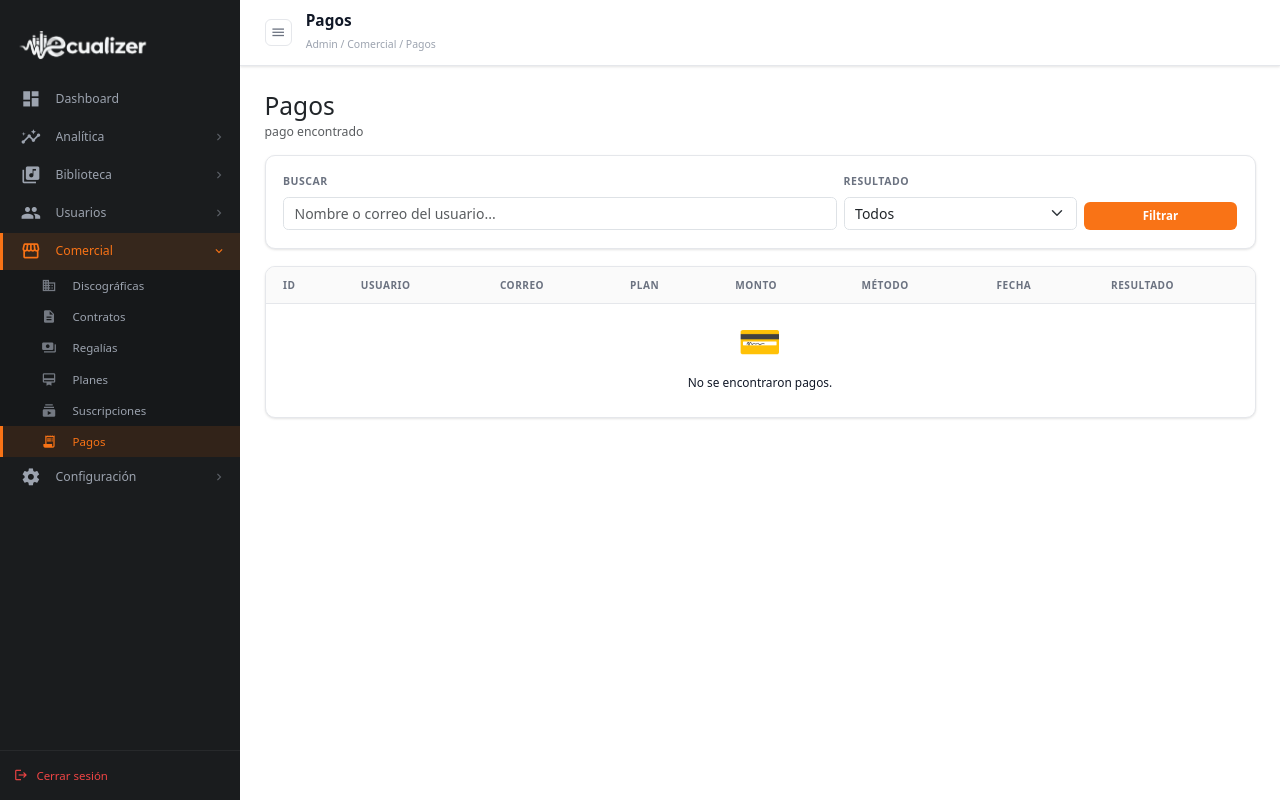
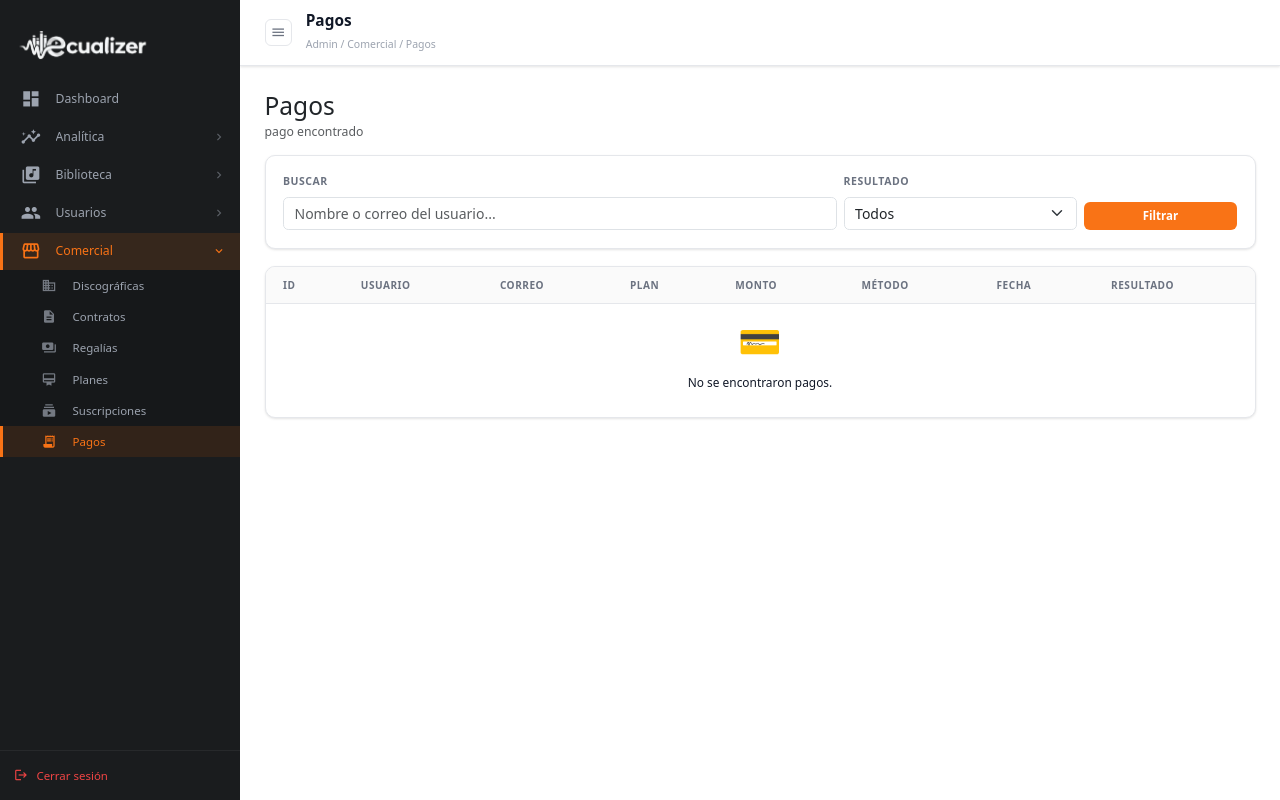
Before and after one commit to josselyn12G/Ecualizer, a Django app: template pagos/templates/pagos/admin/pagos_lista.html in a window 1280 px wide. Run offline with Django 5.2, Linux system fonts and the light colour scheme; the template is opened without the code that fills it, so the values that code supplies are empty.

Commit message:
Correcion perfil administrador

```diff
--- a/config/settings.py
+++ b/config/settings.py
@@ -84,7 +84,7 @@
         'NAME': 'Ecualizer',
         'USER': 'login_Administrador',
         'PASSWORD': 'Admin@Ecualizer2026!',
-        'HOST': 'TONY',
+        'HOST': '.\\SQLEXPRESS',
         'PORT': '',
         'OPTIONS': {
             'driver': 'ODBC Driver 17 for SQL Server',
--- a/usuarios/templates/usuarios/admin/base_admin.html
+++ b/usuarios/templates/usuarios/admin/base_admin.html
@@ -146,23 +146,7 @@
         </div>
       </div>
       <div class="nav-group {% block nav_config_open %}{% endblock %}">
-        <button class="nav-group__header" type="button">
-          <span class="material-icons">settings</span>
-          <span class="nav-group__label">Configuración</span>
-          <span class="material-icons nav-group__arrow">chevron_right</span>
-        </button>
-        <div class="nav-group__items">
-          <a href="#" class="nav-item {% block nav_seguridad %}{% endblock %}">
-            <span class="material-icons">shield</span> Seguridad
-          </a>
-          <a href="#" class="nav-item {% block nav_parametros %}{% endblock %}">
-            <span class="material-icons">tune</span> Parámetros
-          </a>
-          <a href="#" class="nav-item {% block nav_logs %}{% endblock %}">
-            <span class="material-icons">receipt</span> Logs
-          </a>
-        </div>
-      </div>
+
 
     </nav>
 
```
Also changed, not shown: 1 other file.
